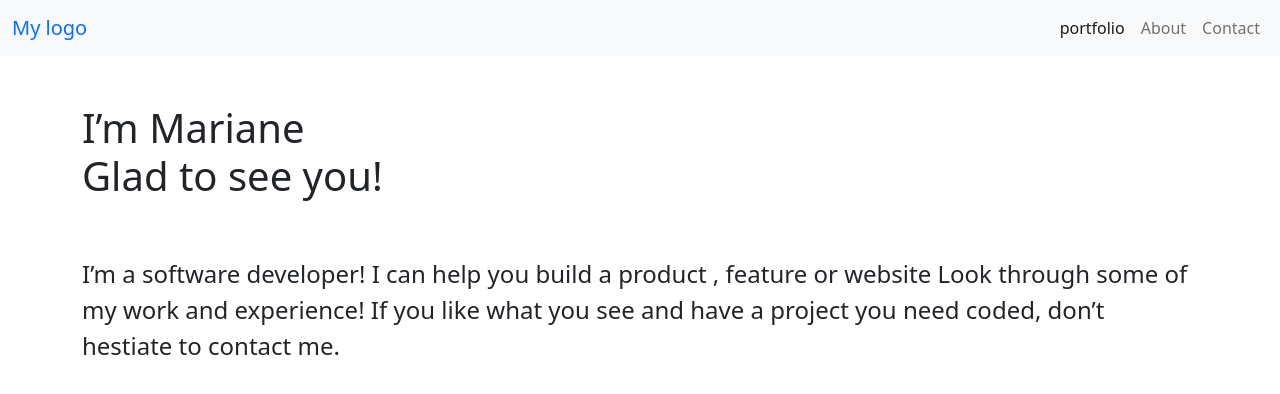
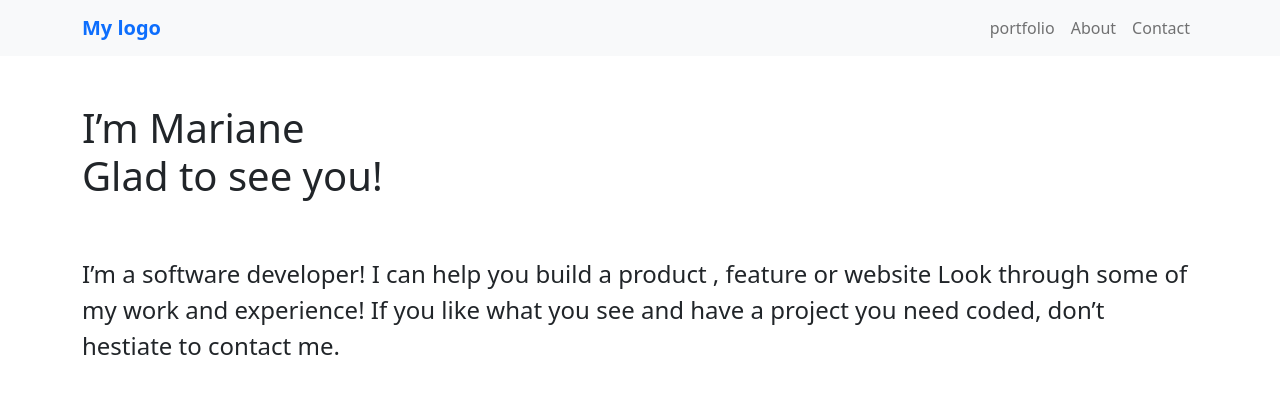
Before and after one commit to Ogaga01/Bootstrap-Pair-Programming, a plain HTML site: page index.html in a window 1280 px wide. Drawn offline with nearby package versions, Linux system fonts and the light colour scheme.

Commit message:
styling navbar

```diff
--- a/index.html
+++ b/index.html
@@ -9,15 +9,15 @@
   </head>
   <body>
     <nav class="navbar navbar-expand-lg navbar-light bg-light navbar-inverse">
-        <div class="container-fluid">
-          <a class="navbar-brand text-primary" href="#">My logo</a>
+        <div class="container">
+          <a class="navbar-brand " href="#"><span class="text-primary fw-bold">My logo</span> </a>
           <button class="navbar-toggler" type="button" data-bs-toggle="collapse" data-bs-target="#navbarSupportedContent" aria-controls="navbarSupportedContent" aria-expanded="false" aria-label="Toggle navigation">
             <span class="navbar-toggler-icon"></span>
           </button>
           <div class="collapse navbar-collapse" id="navbarSupportedContent">
             <ul class="navbar-nav ms-auto mb-2 mb-lg-0 ">
               <li class="nav-item">
-                <a class="nav-link active" aria-current="page" href="#">portfolio</a>
+                <a class="nav-link" aria-current="page" href="#">portfolio</a>
               </li>
               <li class="nav-item">
                 <a class="nav-link" href="#">About</a>
@@ -31,6 +31,7 @@
           </div>
         </div>
       </nav>
+
     <div class="container py-lg-5 ">
         <h1 class="display-5.fw-bold pb-5">I’m Mariane<br>  Glad to see you!</h1>
 
```
